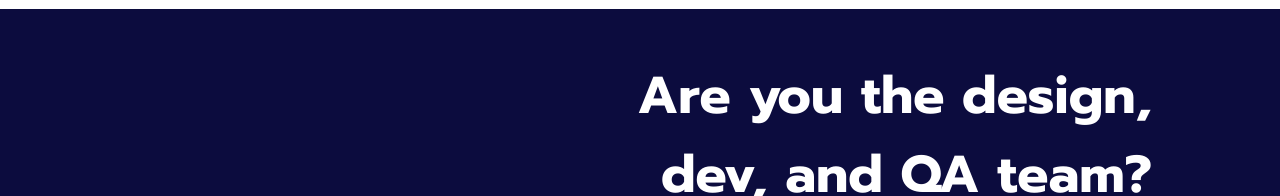
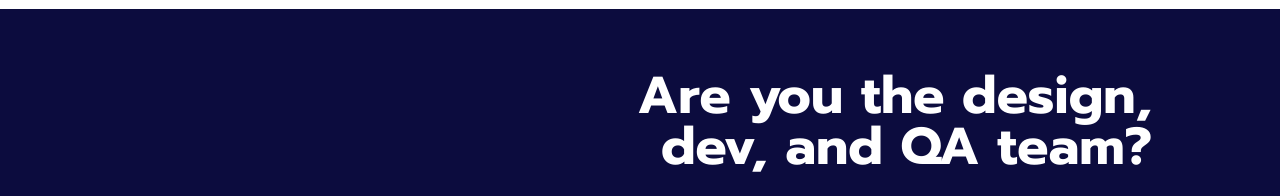
Before and after one commit to justlask/reqresnext, a React (Create React App) app in the folder client/: page / in a window 1280 px wide. Shown: the part 756-952 px from the top of the page. Built offline with nearby package versions, Linux system fonts and the light colour scheme; no server answers.

Commit message:
lineheight change

```diff
--- a/client/src/App.css
+++ b/client/src/App.css
@@ -117,6 +117,7 @@ section {
   font-size: 52px;
   text-align: right;
   padding-bottom: 25px;
+  line-height: 0.99;
 }
 
 .abouttext p {
```
